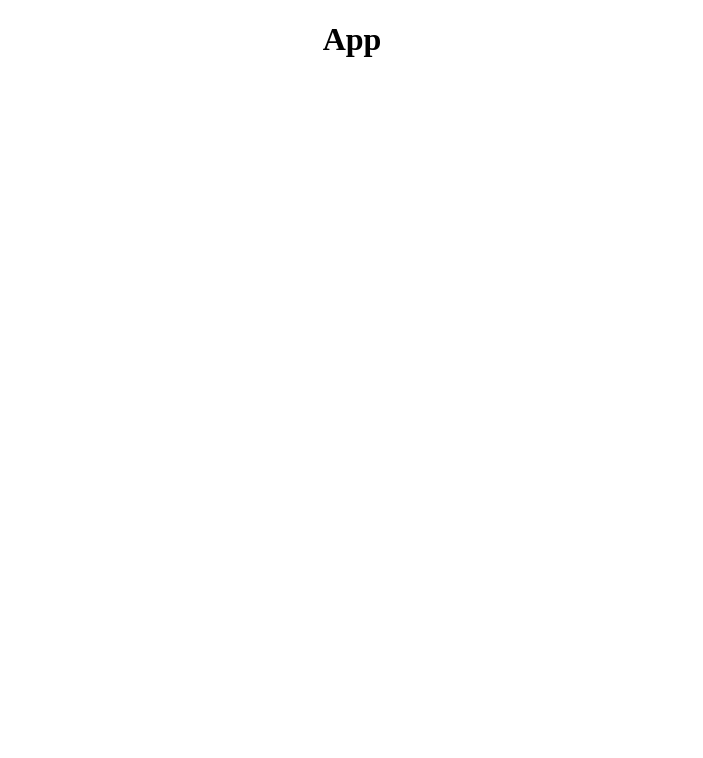
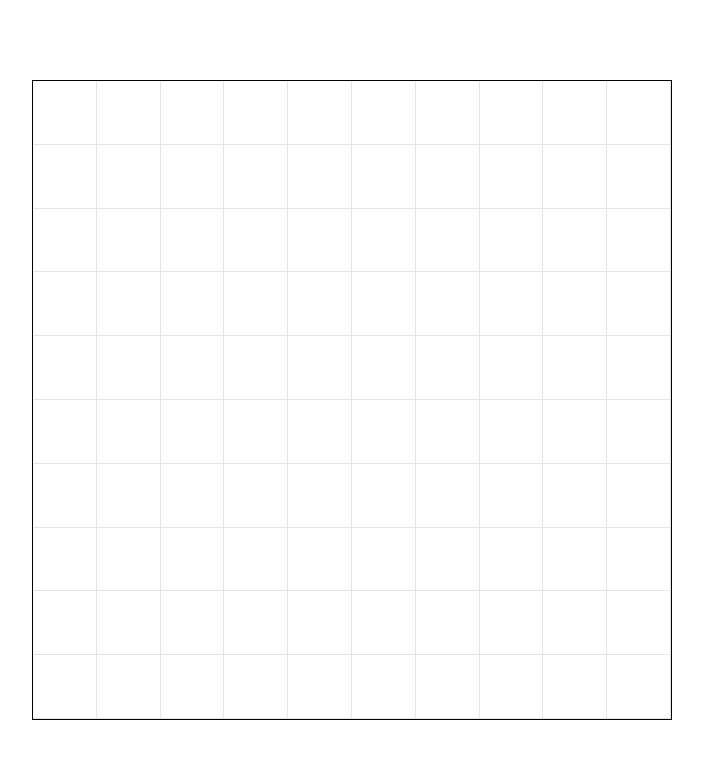
Before and after one commit to AymaneBoukrouh/graph-theory-visualization, a React (Create React App) app: page / in a window 1280 px wide. Shown: the top 758 px of the page, without its empty margins (288-991 px from the left). Built offline with nearby package versions, Linux system fonts and the light colour scheme.

Commit message:
add basic grid

```diff
--- a/src/App.css
+++ b/src/App.css
@@ -1,3 +1,31 @@
 .App {
   text-align: center;
+  display: flex;
+  align-items: center;
+  justify-content: center;
+  height: 100vh;
+  width: 100vw;
 }
+
+.grid {
+  display: flex;
+  flex-direction: column;
+  justify-content: space-between;
+  border: 1px solid black;
+  height: 80%;
+  aspect-ratio: 1;
+}
+
+.grid-row {
+  display: flex;
+  flex-direction: row;
+  flex-grow: 1;
+  justify-content: space-between;
+}
+
+.grid-cell {
+  width: 100%;
+  height: 100%;
+  border-bottom: 1px solid rgba(0, 0, 0, .1);
+  border-right: 1px solid rgba(0, 0, 0, .1);
+}
--- a/src/App.tsx
+++ b/src/App.tsx
@@ -1,11 +1,30 @@
-import React from 'react';
-import logo from './logo.svg';
+import { useState, useEffect } from 'react';
 import './App.css';
 
 function App() {
+  const [gridX, setGridX] = useState<number>(0);
+  const [gridY, setGridY] = useState<number>(0);
+
+  useEffect (() => {
+    setGridX(10);
+    setGridY(10);
+  }, [])
+
   return (
     <div className="App">
-      <h1>App</h1>
+      <div className="grid">
+        {
+          Array.from(Array(gridX).keys()).map((x) => {
+            return <div className="grid-row">
+              {
+                Array.from(Array(gridY).keys()).map((y) => {
+                  return <div className="grid-cell"></div>
+                })
+              }
+            </div>
+          })
+        }
+      </div>
     </div>
   );
 }
--- /dev/null
+++ b/src/index.css
@@ -0,0 +1,6 @@
+body {
+  width: 100vw;
+  height: 100vh;
+  margin: 0;
+  padding: 0;
+}
--- a/src/index.tsx
+++ b/src/index.tsx
@@ -1,6 +1,10 @@
 import React from 'react';
 import ReactDOM from 'react-dom/client';
+import './index.css';
 import App from './App';
+import 'bootstrap/dist/css/bootstrap.min.css';
+import 'bootstrap';
+import 'animejs';
 
 const root = ReactDOM.createRoot(
   document.getElementById('root') as HTMLElement
```
